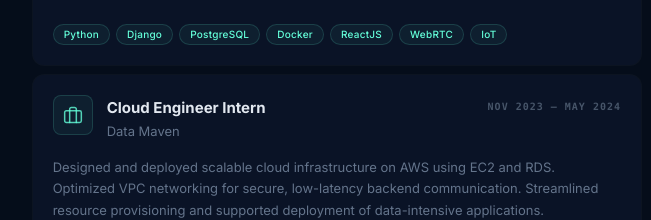
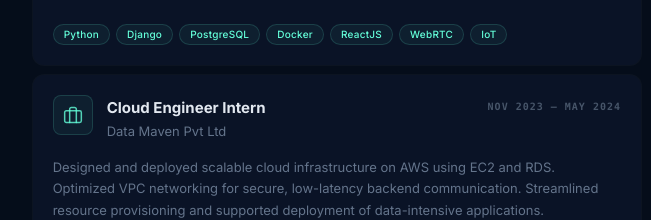
Before and after one commit to Jaypath456/jay-portfolio, a Next.js app: page / in a window 1280 px wide. Shown: the part 1083-1303 px from the top of the page, without its empty margins (590-1241 px from the left). Built offline with nearby package versions, Linux system fonts and the light colour scheme.

Commit message:
company name update

```diff
--- a/app/page.tsx
+++ b/app/page.tsx
@@ -1182,7 +1182,7 @@ export default function Home() {
                         tags={['Python', 'Django', 'PostgreSQL', 'Docker', 'ReactJS', 'WebRTC', 'IoT']}
                       />
                       <ExpCard
-                        period="Nov 2023 — May 2024" title="Cloud Engineer Intern" company="Data Maven"
+                        period="Nov 2023 — May 2024" title="Cloud Engineer Intern" company="Data Maven Pvt Ltd"
                         desc="Designed and deployed scalable cloud infrastructure on AWS using EC2 and RDS. Optimized VPC networking for secure, low-latency backend communication. Streamlined resource provisioning and supported deployment of data-intensive applications."
                         tags={['AWS', 'EC2', 'RDS', 'VPC', 'Cloud Infrastructure']}
                       />
```
